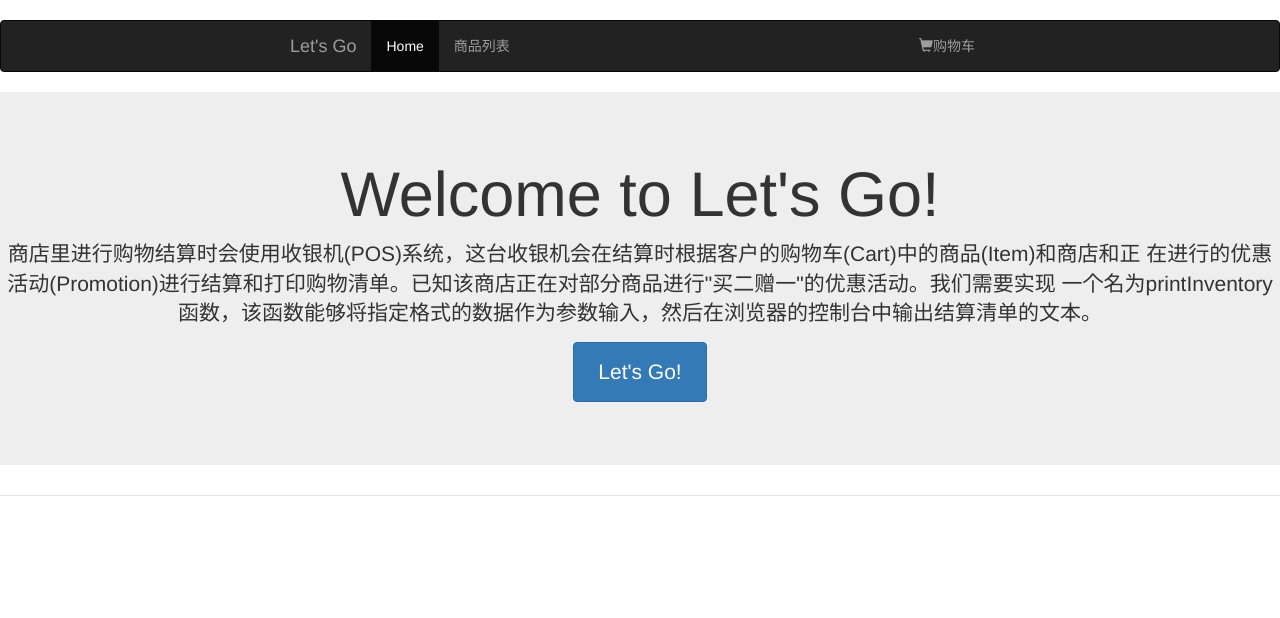
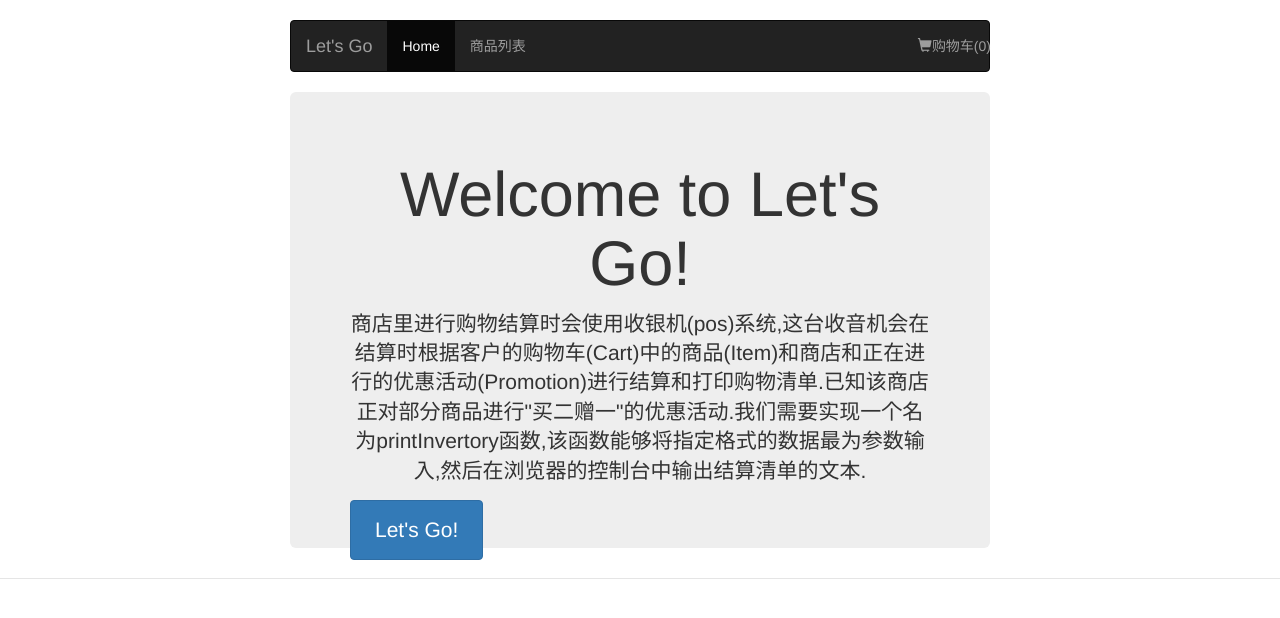
Before and after one commit to enjoycodingtime/web_pos_angularJs, a website: page app/index.html at #/payment in a window 1280 px wide. Drawn offline with nearby package versions, Linux system fonts and the light colour scheme; some packages are replaced by stand-ins of ours; files that its build step writes are made by us from their sources.

Commit message:
完善界面的样式

```diff
--- a/app/scripts/controllers/main.js
+++ b/app/scripts/controllers/main.js
@@ -2,6 +2,7 @@
 
 angular.module('webPosAnjsApp')
   .controller('MainCtrl', function ($scope,$location) {
+     $scope.num = shopping_cart_num();
     $scope.product = function(){
     	 $location.path('/product');
     };
--- a/app/views/main.html
+++ b/app/views/main.html
@@ -1,4 +1,5 @@
-<div class="navbar navbar-inverse">
+<div  class="container">
+  <div class="navbar navbar-inverse">
     <div class="container">
         <div class="navbar-header">
             <button type="button" class="navbar-toggle collapsed" data-toggle="collapse" data-target=".navbar-collapse">
@@ -15,7 +16,7 @@
                 <li ng-click='product()'><a href="">商品列表</a></li>
             </ul>
             <ul class="nav navbar-nav navbar-right">
-                <li ng-click="shopping_cart()"><a ><span class="glyphicon glyphicon-shopping-cart" ></span>购物车</a></li>
+                <li ng-click="shopping_cart()"><a ><span class="glyphicon glyphicon-shopping-cart" ></span>购物车({{num}})</a></li>
             </ul>
         </div><!--/.nav-collapse -->
     </div>
@@ -23,11 +24,10 @@
 <div class="jumbotron">
   <h1>Welcome to  Let's Go!</h1>
   <p class="lead">
-   商店里进行购物结算时会使用收银机(POS)系统，这台收银机会在结算时根据客户的购物车(Cart)中的商品(Item)和商店和正
-        在进行的优惠活动(Promotion)进行结算和打印购物清单。已知该商店正在对部分商品进行"买二赠一"的优惠活动。我们需要实现
-        一个名为printInventory函数，该函数能够将指定格式的数据作为参数输入，然后在浏览器的控制台中输出结算清单的文本。
+  商店里进行购物结算时会使用收银机(pos)系统,这台收音机会在结算时根据客户的购物车(Cart)中的商品(Item)和商店和正在进行的优惠活动(Promotion)进行结算和打印购物清单.已知该商店正对部分商品进行"买二赠一"的优惠活动.我们需要实现一个名为printInvertory函数,该函数能够将指定格式的数据最为参数输入,然后在浏览器的控制台中输出结算清单的文本.
   </p>
-  <p>
+  <p style='float: left'>
    <button type="button" class="btn btn-primary" ng-click='product()'>Let's Go!</button>
   </p>
 </div>
+</div>
```
Also changed, not shown: app/views/payment.html (+2 -9 lines), app/views/product.html (+2 -9 lines), app/views/shopping_cart.html (+7 -13 lines).
